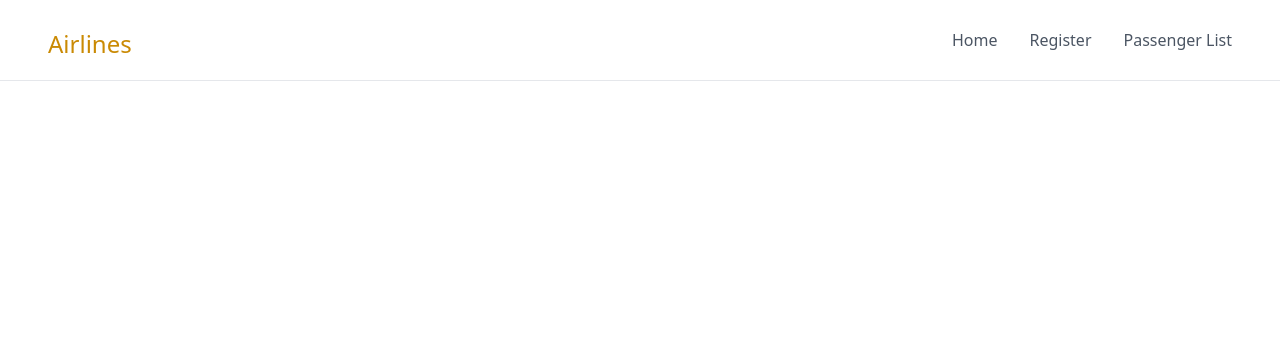
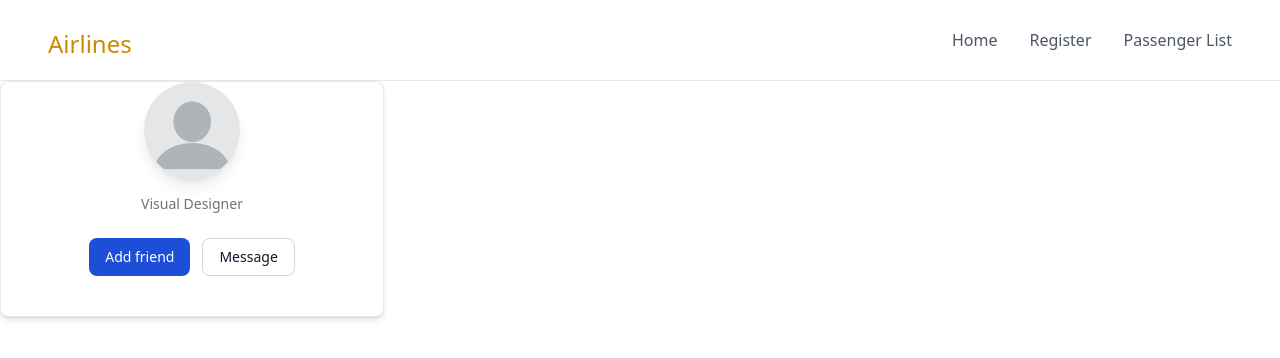
Before and after one commit to Sparrow48/airlines, a React (Create React App) app: page /passengerProfile/1 in a window 1280 px wide. Shown: the top 358 px of the page. Built offline with nearby package versions, Linux system fonts and the light colour scheme; no server answers.

Commit message:
update pagination

```diff
--- a/src/component/Passenger/Passenger.jsx
+++ b/src/component/Passenger/Passenger.jsx
@@ -2,13 +2,16 @@
 import { useSelector } from "react-redux";
 import { NavLink } from "react-router-dom";
 
-function Passenger() {
+function Passenger({ page }) {
   const { passengers } = useSelector((state) => state.passengers);
+  console.log(page);
+  const start = (page - 1) * 5;
+  const end = page * 5;
 
   return (
     <div>
-      {passengers.map((passenger) => (
-        <div className="pb-3 ">
+      {passengers.slice(start, end).map((passenger) => (
+        <div className="pb-3 " key={passenger._id}>
           <div className="max-w-sm p-6 bg-white border border-gray-200 rounded-lg shadow-md ">
             <h5 className="mb-2 text-2xl font-bold tracking-tight text-gray-900 dark:text-white">
               {passenger.name}
@@ -26,9 +29,9 @@
                 xmlns="http://www.w3.org/2000/svg"
               >
                 <path
-                  fill-rule="evenodd"
+                  fillRule="evenodd"
                   d="M10.293 3.293a1 1 0 011.414 0l6 6a1 1 0 010 1.414l-6 6a1 1 0 01-1.414-1.414L14.586 11H3a1 1 0 110-2h11.586l-4.293-4.293a1 1 0 010-1.414z"
-                  clip-rule="evenodd"
+                  clipRule="evenodd"
                 ></path>
               </svg>
             </NavLink>
--- a/src/component/Passenger/PassengerList.jsx
+++ b/src/component/Passenger/PassengerList.jsx
@@ -3,21 +3,24 @@
 import Passenger from "./Passenger";
 import { fatchPassenger } from "./../../store/PassengerSlice";
 import { ApiUrl } from "../../config";
-// import usePagination from "./../../hooks/usePagination";
+import usePagination from "./../../hooks/usePagination";
 
 function PassengerList() {
   const [page, setPage] = useState(0);
-  // const pageNumbers = usePagination(page);
+  const [activePage, setActivePage] = useState(0);
+  const pageNumbers = usePagination(activePage, page);
   const { showPassenger } = useSelector((state) => state.passengers);
 
   const dispatch = useDispatch();
 
-  // const changePage = (pageNumber) => {
-  //   setPage(pageNumber);
-  // };
+  const changePageNumber = (pageNumber) => {
+    setActivePage(pageNumber);
+  };
 
   const changePage = () => {
-    setPage(page + 1);
+    const updatePage = page + 1;
+    setPage(updatePage);
+    setActivePage(updatePage);
   };
 
   useEffect(() => {
@@ -32,7 +35,7 @@
       {showPassenger ? (
         <div className="flex flex-col items-center justify-center m-12 space-y-7 ">
           <div>
-            <Passenger />
+            <Passenger page={activePage + 1} />
           </div>
           <div>
             <button
@@ -42,19 +45,19 @@
               see more
             </button>
           </div>
-
-          {/* <div>
+          <div>
             <div className="flex space-x-2 ">
               {pageNumbers.map((page) => (
                 <button
-                  onClick={() => changePage(page)}
+                  key={page}
+                  onClick={() => changePageNumber(page)}
                   className="px-2 py-1 rounded bg-slate-300"
                 >
                   {page}
                 </button>
               ))}
             </div>
-          </div> */}
+          </div>
         </div>
       ) : (
         <h1> Loading... </h1>
--- a/src/component/Passenger/PassengerProfile.jsx
+++ b/src/component/Passenger/PassengerProfile.jsx
@@ -3,6 +3,7 @@
 import { useParams } from "react-router-dom";
 import { passengerProfile } from "./../../store/PassengerSlice";
 import { ApiUrl } from "../../config";
+import profileImage from "./../../asset/profile.png";
 
 function PassengerProfile() {
   const { profile } = useSelector((state) => state.passengers);
@@ -21,7 +22,85 @@
   }, []);
   return (
     <div>
-      <h1>{profile.name}</h1>
+      <div className="max-w-sm bg-white border border-gray-200 rounded-lg shadow-md dark:bg-gray-800 dark:border-gray-700">
+        {/* <div className="flex justify-end px-4 pt-4">
+          <button
+            id="dropdownButton"
+            data-dropdown-toggle="dropdown"
+            className="hidden sm:inline-block text-gray-500 dark:text-gray-400 hover:bg-gray-100 dark:hover:bg-gray-700 focus:outline-none focus:ring-4 focus:outline-none focus:ring-gray-200 dark:focus:ring-gray-700 rounded-lg text-sm p-1.5"
+            type="button"
+          >
+            <svg
+              className="w-6 h-6"
+              fill="currentColor"
+              viewBox="0 0 20 20"
+              xmlns="http://www.w3.org/2000/svg"
+            >
+              <path d="M10 6a2 2 0 110-4 2 2 0 010 4zM10 12a2 2 0 110-4 2 2 0 010 4zM10 18a2 2 0 110-4 2 2 0 010 4z"></path>
+            </svg>
+          </button>
+
+          <div
+            id="dropdown"
+            className="z-10 hidden text-base list-none bg-white divide-y divide-gray-100 rounded shadow w-44 dark:bg-gray-700"
+          >
+            <ul className="py-1" aria-labelledby="dropdownButton">
+              <li>
+                <a
+                  href="/"
+                  className="block px-4 py-2 text-sm text-gray-700 hover:bg-gray-100 dark:hover:bg-gray-600 dark:text-gray-200 dark:hover:text-white"
+                >
+                  Edit
+                </a>
+              </li>
+              <li>
+                <a
+                  href="/"
+                  className="block px-4 py-2 text-sm text-gray-700 hover:bg-gray-100 dark:hover:bg-gray-600 dark:text-gray-200 dark:hover:text-white"
+                >
+                  Export Data
+                </a>
+              </li>
+              <li>
+                <a
+                  href="/"
+                  className="block px-4 py-2 text-sm text-red-600 hover:bg-gray-100 dark:hover:bg-gray-600 dark:text-gray-200 dark:hover:text-white"
+                >
+                  Delete
+                </a>
+              </li>
+            </ul>
+          </div>
+        </div> */}
+        <div className="flex flex-col items-center pb-10">
+          <img
+            className="w-24 h-24 mb-3 rounded-full shadow-lg"
+            src={profileImage}
+            alt="profile_image"
+          />
+
+          <h5 className="mb-1 text-xl font-medium text-gray-900 dark:text-white">
+            {profile.name}
+          </h5>
+          <span className="text-sm text-gray-500 dark:text-gray-400">
+            Visual Designer
+          </span>
+          <div className="flex mt-4 space-x-3 lg:mt-6">
+            <a
+              href="/"
+              className="inline-flex items-center px-4 py-2 text-sm font-medium text-center text-white bg-blue-700 rounded-lg hover:bg-blue-800 focus:ring-4 focus:outline-none focus:ring-blue-300 dark:bg-blue-600 dark:hover:bg-blue-700 dark:focus:ring-blue-800"
+            >
+              Add friend
+            </a>
+            <a
+              href="/"
+              className="inline-flex items-center px-4 py-2 text-sm font-medium text-center text-gray-900 bg-white border border-gray-300 rounded-lg hover:bg-gray-100 focus:ring-4 focus:outline-none focus:ring-gray-200 dark:bg-gray-800 dark:text-white dark:border-gray-600 dark:hover:bg-gray-700 dark:hover:border-gray-700 dark:focus:ring-gray-700"
+            >
+              Message
+            </a>
+          </div>
+        </div>
+      </div>
     </div>
   );
 }
--- a/src/hooks/usePagination.jsx
+++ b/src/hooks/usePagination.jsx
@@ -1,12 +1,9 @@
-function usePagination(page) {
+function usePagination(activePage, page) {
   const pageNumbers = [];
 
-  // let flag = Math.floor(page / 5);
-  // let startNum = flag % 2 !== 0 ? page - 5 : page < 11 ? 0 : page - 5;
-  // let length = flag % 2 !== 0 ? page + 5 : page < 11 ? 10 : page + 5;
-
-  let startNum = page < 6 ? 0 : page - 5;
-  let length = page < 6 ? 10 : page + 5;
+  let startNum = activePage < 6 ? 0 : activePage - 5;
+  let length =
+    activePage < 6 ? page : activePage + 5 > page ? page : activePage + 5;
 
   for (let i = startNum; i <= length; i++) {
     pageNumbers.push(i);
```
Also changed, not shown: src/asset/profile.png (added).
